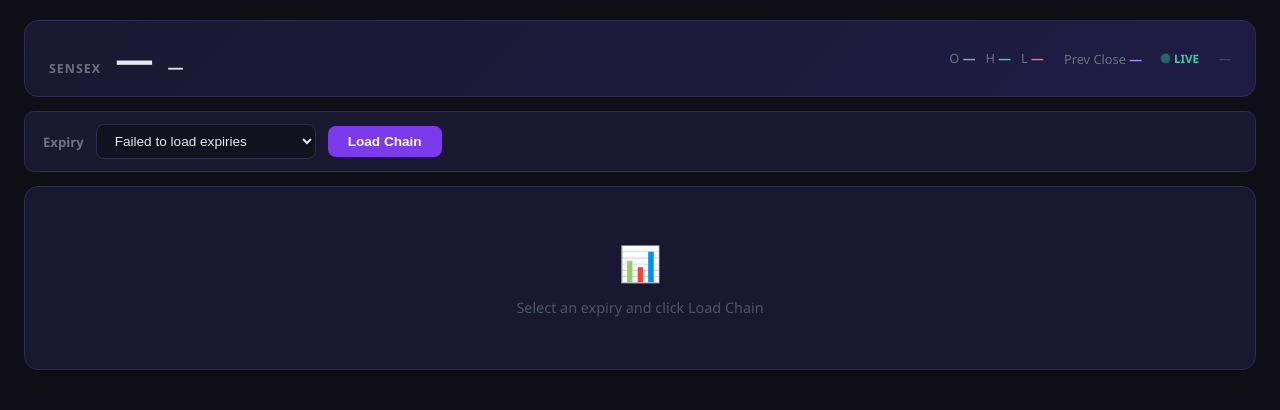
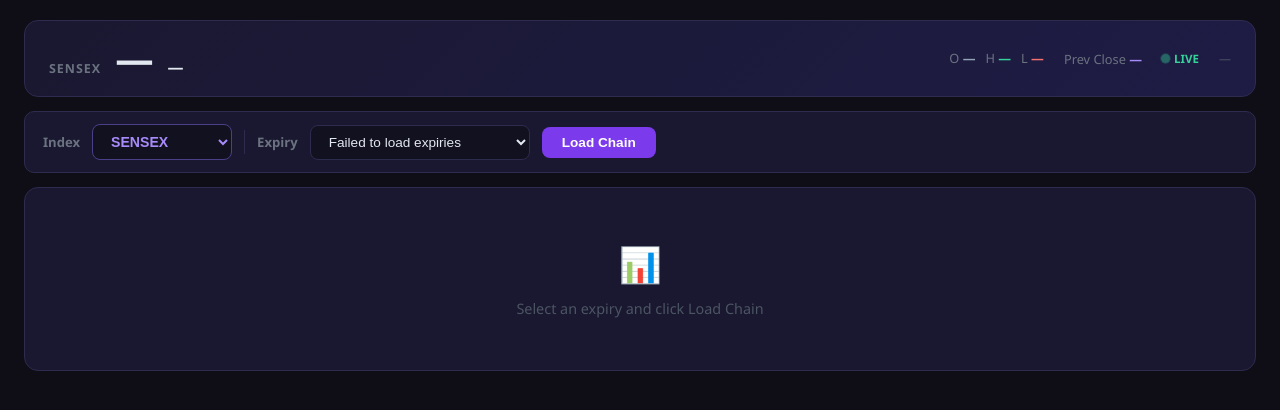
Before and after one commit to saurabh257257/5t, a Flask app: template templates/dashboard.html in a window 1280 px wide. Shown: the part 56-466 px from the top of the page. Run offline with Flask 3, Linux system fonts and the light colour scheme; the template is opened without the code that fills it, so the values that code supplies are empty.

Commit message:
Add NIFTY/BANKNIFTY index switcher, generic index LTP and option chain APIs

```diff
--- a/app.py
+++ b/app.py
@@ -5,7 +5,14 @@ from dotenv import load_dotenv
 from modules.auth import process_callback, authenticated_clients, cred
 from modules.holdings import get_holdings_data
 from modules.master import search_scrips, refresh_master, get_scrip_info, browse_scrips, get_status
-from modules.market import get_ltp, get_expiry_dates, get_option_chain_data, get_sensex_ltp, get_historical_data
+from modules.market import get_ltp, get_expiry_dates, get_option_chain_data, get_sensex_ltp, get_index_ltp, get_historical_data
+
+# Index config: name → (ltp_exch, ltp_scrip, opt_exch, opt_symbol)
+INDEX_MAP = {
+    'SENSEX':    ('B', 999901, 'B', 'SENSEX'),
+    'NIFTY':     ('N', 999920, 'N', 'NIFTY'),
+    'BANKNIFTY': ('N', 999921, 'N', 'BANKNIFTY'),
+}
 
 load_dotenv()
 
@@ -108,6 +115,10 @@ def api_expiry():
     client = require_auth()
     if not client:
         return jsonify({"error": "Not authenticated"}), 401
+    idx = request.args.get('index', '').upper()
+    if idx and idx in INDEX_MAP:
+        _, _, opt_exch, opt_symbol = INDEX_MAP[idx]
+        return jsonify(get_expiry_dates(client, opt_exch, opt_symbol))
     return jsonify(get_expiry_dates(
         client,
         request.args.get('exch', 'N'),
@@ -123,11 +134,27 @@ def api_sensex_ltp():
     return jsonify(get_sensex_ltp(client))
 
 
+@app.route('/api/index-ltp')
+def api_index_ltp():
+    client = require_auth()
+    if not client:
+        return jsonify({"error": "Not authenticated"}), 401
+    idx = request.args.get('index', 'SENSEX').upper()
+    if idx not in INDEX_MAP:
+        return jsonify({"error": f"Unknown index: {idx}"}), 400
+    exch, scrip, _, _ = INDEX_MAP[idx]
+    return jsonify(get_index_ltp(client, exch, scrip))
+
+
 @app.route('/api/option-chain')
 def api_option_chain():
     client = require_auth()
     if not client:
         return jsonify({"error": "Not authenticated"}), 401
+    idx = request.args.get('index', '').upper()
+    if idx and idx in INDEX_MAP:
+        _, _, opt_exch, opt_symbol = INDEX_MAP[idx]
+        return jsonify(get_option_chain_data(client, opt_exch, opt_symbol, request.args.get('expiry_ts', 0)))
     return jsonify(get_option_chain_data(
         client,
         request.args.get('exch', 'N'),
--- a/templates/dashboard.html
+++ b/templates/dashboard.html
@@ -61,6 +61,13 @@ header {
   border-radius: 8px; color: #e2e8f0; font-size: 0.85em; outline: none; cursor: pointer; min-width: 220px;
 }
 .sx-select:focus { border-color: #7c3aed; }
+.idx-select {
+  padding: 8px 14px; background: #12111f; border: 1px solid #4c3f8a;
+  border-radius: 8px; color: #a78bfa; font-size: 0.88em; font-weight: 700;
+  outline: none; cursor: pointer; min-width: 140px;
+}
+.idx-select:focus { border-color: #7c3aed; }
+.ctrl-sep { width: 1px; height: 24px; background: #2d2b4e; }
 .btn-load { padding: 8px 20px; background: #7c3aed; color: white; border: none; border-radius: 8px; font-size: 0.85em; font-weight: 600; cursor: pointer; }
 .btn-load:hover { background: #6d28d9; }
 .status-txt { font-size: 0.78em; color: #6b7280; }
@@ -199,7 +206,7 @@ header {
   <!-- Live Ticker -->
   <div class="ticker">
     <div class="ticker-left">
-      <span class="ticker-label">SENSEX</span>
+      <span class="ticker-label" id="idxLabel">SENSEX</span>
       <span class="ticker-ltp" id="sxLtp">—</span>
       <span class="ticker-change" id="sxChange">—</span>
     </div>
@@ -217,6 +224,13 @@ header {
 
   <!-- Controls -->
   <div class="controls">
+    <label>Index</label>
+    <select class="idx-select" id="indexSelect" onchange="switchIndex()">
+      <option value="SENSEX">SENSEX</option>
+      <option value="NIFTY">NIFTY 50</option>
+      <option value="BANKNIFTY">BANK NIFTY</option>
+    </select>
+    <div class="ctrl-sep"></div>
     <label>Expiry</label>
     <select class="sx-select" id="expirySelect">
       <option value="">Loading expiries…</option>
@@ -268,11 +282,32 @@ async function get(url) {
   return r.json();
 }
 
-// ── Live SENSEX ───────────────────────────────────────────────────────────────
+// ── Index config ──────────────────────────────────────────────────────────────
+const INDEX_LABELS = { SENSEX: 'SENSEX', NIFTY: 'NIFTY 50', BANKNIFTY: 'BANK NIFTY' };
+let currentIndex = 'SENSEX';
 let lastLtp = 0;
 
+function switchIndex() {
+  currentIndex = document.getElementById('indexSelect').value;
+  document.getElementById('idxLabel').textContent = INDEX_LABELS[currentIndex] || currentIndex;
+  lastLtp = 0;
+  document.getElementById('sxLtp').textContent   = '—';
+  document.getElementById('sxChange').innerHTML  = '—';
+  document.getElementById('sxOpen').textContent  = '—';
+  document.getElementById('sxHigh').textContent  = '—';
+  document.getElementById('sxLow').textContent   = '—';
+  document.getElementById('sxClose').textContent = '—';
+  closeAiPanel();
+  document.getElementById('chainBody').innerHTML =
+    '<div class="state-box"><div class="state-icon">&#x1F4CA;</div>Select an expiry and click Load Chain</div>';
+  document.getElementById('statusTxt').textContent = '';
+  loadLtp();
+  loadExpiries();
+}
+
+// ── Live Index Price ──────────────────────────────────────────────────────────
 async function loadLtp() {
-  const d = await get('/api/sensex-ltp');
+  const d = await get(`/api/index-ltp?index=${currentIndex}`);
   if (d.error) return;
 
   const ltp = d.ltp || lastLtp;
@@ -295,7 +330,7 @@ async function loadLtp() {
 
 // ── Expiries ──────────────────────────────────────────────────────────────────
 async function loadExpiries() {
-  const d   = await get('/api/expiry?exch=B&symbol=SENSEX');
+  const d   = await get(`/api/expiry?index=${currentIndex}`);
   const sel = document.getElementById('expirySelect');
   if (d.error || !d.expiries?.length) {
     sel.innerHTML = '<option value="">Failed to load expiries</option>';
@@ -318,7 +353,7 @@ async function loadChain() {
     '<div class="state-box"><div class="spinner"></div>Loading option chain…</div>';
   closeAiPanel();
 
-  const d = await get(`/api/option-chain?exch=B&symbol=SENSEX&expiry_ts=${ts}`);
+  const d = await get(`/api/option-chain?index=${currentIndex}&expiry_ts=${ts}`);
   document.getElementById('statusTxt').textContent = '';
 
   if (d.error || !d.option_chain?.length) {
@@ -329,7 +364,7 @@ async function loadChain() {
 
   chainData = d.option_chain;
 
-  const ltpVal = lastLtp || parseFloat(document.getElementById('sxLtp').textContent.replace(/,/g,'')) || 0;
+  const ltpVal = lastLtp || 0;
   const strikes = d.option_chain.map(r => r.strike);
   const atm = ltpVal > 0
     ? strikes.reduce((a,b) => Math.abs(b-ltpVal) < Math.abs(a-ltpVal) ? b : a, strikes[0])
```
Also changed, not shown: modules/market.py (+16 -11 lines).
